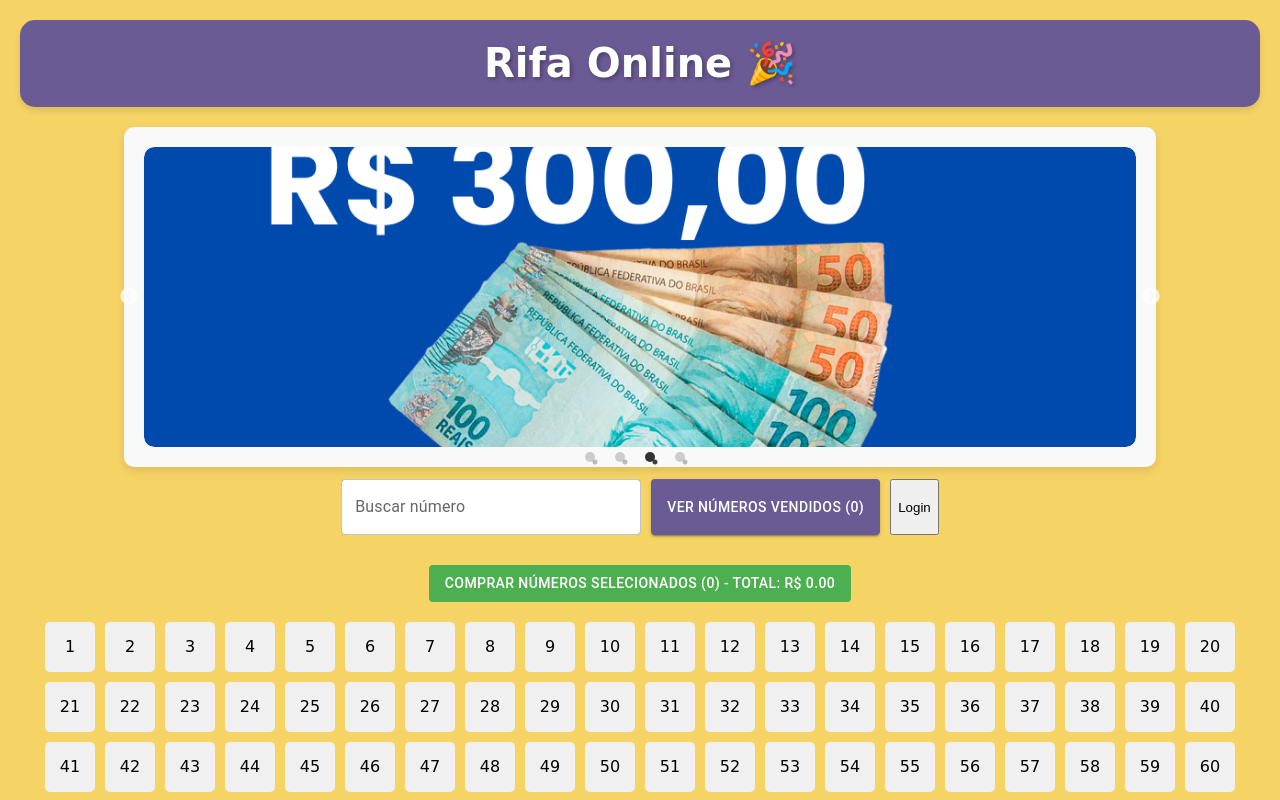
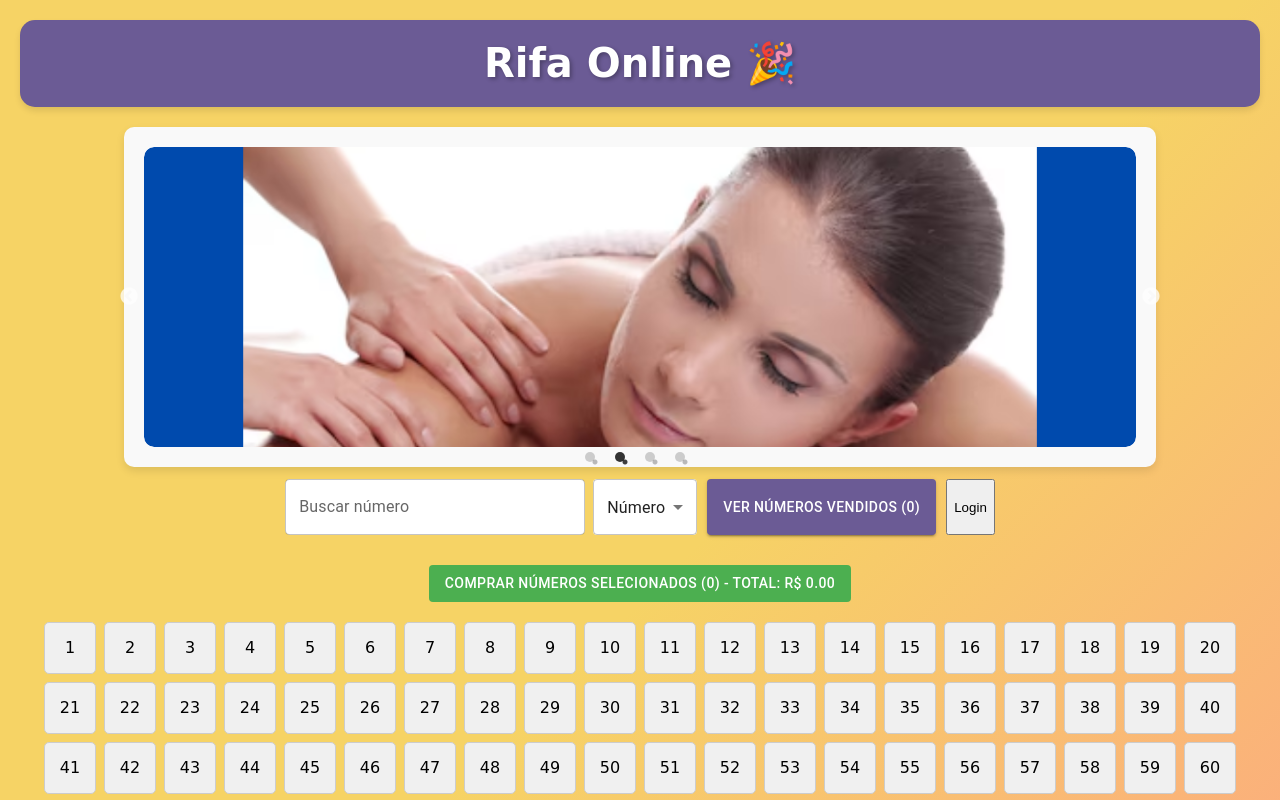
Before and after one commit to MahFelix/rifa-online, a React (Vite) app: page / in a window 1280 px wide. Shown: the top 800 px of the page. Built offline with nearby package versions, Linux system fonts and the light colour scheme; no server answers; the database is empty.

Commit message:
Upsell do projeto

```diff
--- a/src/App.jsx
+++ b/src/App.jsx
@@ -39,13 +39,12 @@ const SearchContainer = styled.div`
   margin-bottom: 20px;
 `;
 
-const Button = styled.button`
-
-`
+const Button = styled.button``;
 
 function App() {
   const [soldNumbers, setSoldNumbers] = useState([]);
-  const [searchNumber, setSearchNumber] = useState("");
+  const [searchTerm, setSearchTerm] = useState("");
+  const [searchType, setSearchType] = useState("number");
   const [selectedNumbers, setSelectedNumbers] = useState([]);
   const [buyerName, setBuyerName] = useState("");
   const [openDialog, setOpenDialog] = useState(false);
@@ -57,7 +56,6 @@ function App() {
   const [adminEmail, setAdminEmail] = useState("");
   const [adminPassword, setAdminPassword] = useState("");
   const [loginDialogOpen, setLoginDialogOpen] = useState(false);
-  const [soldNumbersSearch, setSoldNumbersSearch] = useState("");
 
   useEffect(() => {
     const fetchSoldNumbers = async () => {
@@ -74,8 +72,8 @@ function App() {
   }, []);
 
   const handleBuyClick = () => {
-    setOpenDialog(false); // Fecha o BuyDialog
-    setOpenPaymentDialog(true); // Abre o PaymentDialog
+    setOpenDialog(false);
+    setOpenPaymentDialog(true);
   };
 
   const handleNumberClick = (number) => {
@@ -96,8 +94,8 @@ function App() {
     }
 
     try {
-      const phoneNumbers = ["5579996793344"]; // Remova o + do número
-      const message = `Olá! Gostaria de comprar os seguintes números: ${selectedNumbers.join(", ")} \nNome: ${buyerName} \nValor Total: R$ ${totalPrice.toFixed(2)}\n*Os números serão validados após envio do comprovante de pagamento*\nSegue meu pix(CPF):\n*064.315.635-65*\n*Victor Hugo* `;
+      const phoneNumbers = ["5579996793694"];
+      const message = `Olá! Gostaria de comprar os seguintes números: ${selectedNumbers.join(", ")} \nNome: ${buyerName} \nValor Total: R$ ${totalPrice.toFixed(2)}\n*Os números serão validados após envio do comprovante de pagamento*\nSegue meu pix(CPF):\n*064.315.635-65*\n*Victor Hugo*`;
 
       const newSales = selectedNumbers.map((number) => ({ number, buyer: buyerName }));
       const docRefs = await Promise.all(newSales.map((sale) => addDoc(collection(db, "soldNumbers"), sale)));
@@ -110,8 +108,7 @@ function App() {
       setBuyerName("");
       setSelectedNumbers([]);
 
-      phoneNumbers.forEach(phoneNumber => {
-        // Modifique a URL para usar o formato que não requer o número nos contatos
+      phoneNumbers.forEach((phoneNumber) => {
         const whatsappUrl = `https://api.whatsapp.com/send?phone=${phoneNumber}&text=${encodeURIComponent(message)}`;
         window.open(whatsappUrl, "_blank");
       });
@@ -125,8 +122,23 @@ function App() {
   const totalPrice = selectedNumbers.length * 5;
 
   const filteredNumbers = Array.from({ length: 2000 }, (_, i) => i + 1).filter((number) => {
-    return searchNumber ? number.toString().includes(searchNumber) : true;
+    return searchTerm && searchType === "number" ? number.toString().includes(searchTerm) : true;
   });
+
+  const filteredSoldNumbers = soldNumbers.filter((item) => {
+    if (!searchTerm) return true;
+    if (searchType === "number") {
+      return item.number.toString().includes(searchTerm);
+    } else {
+      return item.buyer?.toLowerCase().includes(searchTerm.toLowerCase());
+    }
+  });
+
+  const highlightedNumbers = searchType === "name" && searchTerm
+    ? soldNumbers
+        .filter((item) => item.buyer?.toLowerCase().includes(searchTerm.toLowerCase()))
+        .map((item) => item.number)
+    : [];
 
   const handleUnmarkNumber = async (numberId) => {
     try {
@@ -169,19 +181,23 @@ function App() {
     }
   };
 
-  const filteredSoldNumbers = soldNumbers.filter((item) =>
-    item.number.toString().includes(soldNumbersSearch)
-  );
-
   return (
     <ThemeProvider theme={theme}>
-      <GlobalStyle/>
+      <GlobalStyle />
       <AppContainer>
         <Header />
-        <Carousel/>
+        <Carousel />
         <SearchContainer>
-          <SearchBar value={searchNumber} onChange={(e) => setSearchNumber(e.target.value)} />
-          <SoldNumbersButton onClick={() => setOpenSoldNumbersDialog(true)} soldNumbersCount={soldNumbers.length} />
+          <SearchBar
+            value={searchTerm}
+            onChange={(e) => setSearchTerm(e.target.value)}
+            searchType={searchType}
+            onSearchTypeChange={(e) => setSearchType(e.target.value)}
+          />
+          <SoldNumbersButton
+            onClick={() => setOpenSoldNumbersDialog(true)}
+            soldNumbersCount={soldNumbers.length}
+          />
           {!isAdmin ? (
             <Button variant="contained" color="secondary" onClick={() => setLoginDialogOpen(true)}>
               Login
@@ -205,11 +221,15 @@ function App() {
           selectedNumbers={selectedNumbers}
           onNumberClick={handleNumberClick}
           numbers={filteredNumbers}
+          highlightedNumbers={highlightedNumbers}
         />
 
         <BuyDialog
           open={openDialog}
-          onClose={() => { setOpenDialog(false); setSelectedNumbers([]); }}
+          onClose={() => {
+            setOpenDialog(false);
+            setSelectedNumbers([]);
+          }}
           buyerName={buyerName}
           onBuyerNameChange={(e) => setBuyerName(e.target.value)}
           selectedNumbers={selectedNumbers}
@@ -228,11 +248,13 @@ function App() {
         <SoldNumbersDialog
           open={openSoldNumbersDialog}
           onClose={() => setOpenSoldNumbersDialog(false)}
-          soldNumbersSearch={soldNumbersSearch}
-          onSoldNumbersSearchChange={(e) => setSoldNumbersSearch(e.target.value)}
+          soldNumbersSearch={searchTerm}
+          onSoldNumbersSearchChange={(e) => setSearchTerm(e.target.value)}
           filteredSoldNumbers={filteredSoldNumbers}
           isAdmin={isAdmin}
           onUnmarkNumber={handleUnmarkNumber}
+          searchType={searchType}
+          onSearchTypeChange={(e) => setSearchType(e.target.value)}
         />
 
         <LoginDialog
--- a/src/components/NumberGrid.jsx
+++ b/src/components/NumberGrid.jsx
@@ -1,6 +1,5 @@
 /* eslint-disable no-unused-vars */
 /* eslint-disable react/prop-types */
-
 import styled from "styled-components";
 
 const NumberContainer = styled.div`
@@ -26,76 +25,57 @@ const NumberContainer = styled.div`
 `;
 
 const NumberItem = styled.div`
-  width: 40px;
-  height: 40px;
+  width: 50px;
+  height: 50px;
   display: flex;
   align-items: center;
   justify-content: center;
-  background-color: ${({ sold, selected }) => (sold ? "#e7ffcc" : selected ? "#ccffcc" : "#f0f0f0")};
+  background-color: ${({ sold, selected, highlighted }) =>
+    highlighted ? '#ffeb3b' :
+    sold ? '#ff6b6b' :
+    selected ? '#6166ff' : '#f0f0f0'};
+  color: ${({ sold, selected, highlighted }) =>
+    (sold || selected || highlighted) ? 'white' : 'black'};
   cursor: ${({ sold }) => (sold ? "not-allowed" : "pointer")};
   border-radius: 5px;
   border: 1px solid #ccc;
   position: relative;
   transition: transform 0.2s, box-shadow 0.2s;
+  opacity: ${({ sold }) => (sold ? 0.6 : 1)};
 
   &:hover {
     transform: scale(1.1);
     box-shadow: 0 4px 8px rgba(0, 0, 0, 0.2);
   }
 
-  &::after {
-    content: "";
-    position: absolute;
-    top: 0;
-    left: 0;
-    right: 0;
-    bottom: 0;
-    border: ${({ selected }) => (selected ? "2px solid #4caf50" : "none")};
-    border-radius: 5px;
-    pointer-events: none;
-  }
-
   @media (max-width: 768px) {
-    width: 35px;
-    height: 35px;
+    width: 40px;
+    height: 40px;
     font-size: 0.9em;
   }
 
   @media (max-width: 480px) {
-    width: 30px;
-    height: 30px;
+    width: 35px;
+    height: 35px;
     font-size: 0.8em;
   }
 `;
 
-function NumberGrid({ soldNumbers, selectedNumbers, onNumberClick, numbers }) {
+function NumberGrid({ soldNumbers, selectedNumbers, onNumberClick, numbers, highlightedNumbers = [] }) {
   return (
-    <div style={{ display: "flex", flexWrap: "wrap", gap: "10px", justifyContent: "center" }}>
+    <NumberContainer>
       {numbers.map((number) => (
-        <div
+        <NumberItem
           key={number}
-          onClick={() => onNumberClick(number)}
-          style={{
-            width: "50px",
-            height: "50px",
-            display: "flex",
-            alignItems: "center",
-            justifyContent: "center",
-            backgroundColor: soldNumbers.includes(number)
-              ? "#ff6b6b"
-              : selectedNumbers.includes(number)
-              ? "#6166ff"
-              : "#f0f0f0",
-            color: soldNumbers.includes(number) || selectedNumbers.includes(number) ? "white" : "black",
-            borderRadius: "5px",
-            cursor: soldNumbers.includes(number) ? "not-allowed" : "pointer",
-            opacity: soldNumbers.includes(number) ? 0.6 : 1,
-          }}
+          sold={soldNumbers.includes(number)}
+          selected={selectedNumbers.includes(number)}
+          highlighted={highlightedNumbers.includes(number)}
+          onClick={() => !soldNumbers.includes(number) && onNumberClick(number)}
         >
           {number}
-        </div>
+        </NumberItem>
       ))}
-    </div>
+    </NumberContainer>
   );
 }
 
--- a/src/components/SearchBar.jsx
+++ b/src/components/SearchBar.jsx
@@ -1,17 +1,26 @@
 /* eslint-disable react/prop-types */
+import { TextField, Select, MenuItem, Box } from "@mui/material";
 
-import { TextField } from "@mui/material";
-
-const SearchBar = ({ value, onChange }) => {
+const SearchBar = ({ value, onChange, searchType, onSearchTypeChange }) => {
   return (
+    <Box sx={{ display: 'flex', alignItems: 'center', gap: 1 }}>
       <TextField
-      label="Buscar número"
+        label={searchType === 'number' ? "Buscar número" : "Buscar nome"}
         variant="outlined"
-      type="number"
+        type={searchType === 'number' ? "number" : "text"}
         value={value}
         onChange={onChange}
         sx={{ backgroundColor: "white", borderRadius: "5px", width: "300px" }}
       />
+      <Select
+        value={searchType}
+        onChange={onSearchTypeChange}
+        sx={{ height: '56px', backgroundColor: "white" }}
+      >
+        <MenuItem value="number">Número</MenuItem>
+        <MenuItem value="name">Nome</MenuItem>
+      </Select>
+    </Box>
   );
 };
 
--- a/src/components/SoldNumberDialog.jsx
+++ b/src/components/SoldNumberDialog.jsx
@@ -1,35 +1,77 @@
 /* eslint-disable react/prop-types */
+import { Dialog, DialogTitle, DialogContent, DialogActions, Button, TextField, Select, MenuItem, Box } from "@mui/material";
 
-import { Dialog, DialogTitle, DialogContent, DialogActions, Button, TextField } from "@mui/material";
-
-const SoldNumbersDialog = ({ open, onClose, soldNumbersSearch, onSoldNumbersSearchChange, filteredSoldNumbers, isAdmin, onUnmarkNumber }) => {
+const SoldNumbersDialog = ({
+  open,
+  onClose,
+  soldNumbersSearch,
+  onSoldNumbersSearchChange,
+  filteredSoldNumbers,
+  isAdmin,
+  onUnmarkNumber,
+  searchType,
+  onSearchTypeChange
+}) => {
   return (
-    <Dialog open={open} onClose={onClose}>
+    <Dialog open={open} onClose={onClose} fullWidth maxWidth="md">
       <DialogTitle>Números Vendidos</DialogTitle>
       <DialogContent>
-        <TextField
-          label="Buscar número vendido"
-          variant="outlined"
-          type="number"
-          value={soldNumbersSearch}
-          onChange={onSoldNumbersSearchChange}
-          sx={{ backgroundColor: "white", borderRadius: "5px", width: "100%", marginBottom: "20px" }}
-        />
+        <Box sx={{ display: 'flex', gap: 1, mb: 2 }}>
+          <TextField
+            label={searchType === 'number' ? "Buscar número vendido" : "Buscar comprador"}
+            variant="outlined"
+            type={searchType === 'number' ? "number" : "text"}
+            value={soldNumbersSearch}
+            onChange={onSoldNumbersSearchChange}
+            sx={{ backgroundColor: "white", borderRadius: "5px", flexGrow: 1 }}
+          />
+          <Select
+            value={searchType}
+            onChange={onSearchTypeChange}
+            sx={{ backgroundColor: "white" }}
+          >
+            <MenuItem value="number">Número</MenuItem>
+            <MenuItem value="name">Nome</MenuItem>
+          </Select>
+        </Box>
+
         {filteredSoldNumbers.length === 0 ? (
           <p>Nenhum número vendido encontrado.</p>
         ) : (
-          <ul>
+          <div style={{
+            display: 'grid',
+            gridTemplateColumns: 'repeat(auto-fill, minmax(300px, 1fr))',
+            gap: '10px',
+            maxHeight: '60vh',
+            overflowY: 'auto',
+            padding: '5px'
+          }}>
             {filteredSoldNumbers.map((item) => (
-              <li key={item.id}>
-                Número {item.number} - Comprado por: {item.buyer}
+              <div key={item.id} style={{
+                backgroundColor: '#f5f5f5',
+                padding: '10px',
+                borderRadius: '5px',
+                display: 'flex',
+                justifyContent: 'space-between',
+                alignItems: 'center'
+              }}>
+                <div>
+                  <strong>Número {item.number}</strong><br />
+                  Comprado por: {item.buyer || 'Não informado'}
+                </div>
                 {isAdmin && (
-                  <Button color="secondary" onClick={() => onUnmarkNumber(item.id)} style={{ marginLeft: "10px" }}>
+                  <Button
+                    variant="outlined"
+                    color="error"
+                    size="small"
+                    onClick={() => onUnmarkNumber(item.id)}
+                  >
                     Desmarcar
                   </Button>
                 )}
-              </li>
+              </div>
             ))}
-          </ul>
+          </div>
         )}
       </DialogContent>
       <DialogActions>
```
Lines whose indentation alone changed are shown as unchanged.
